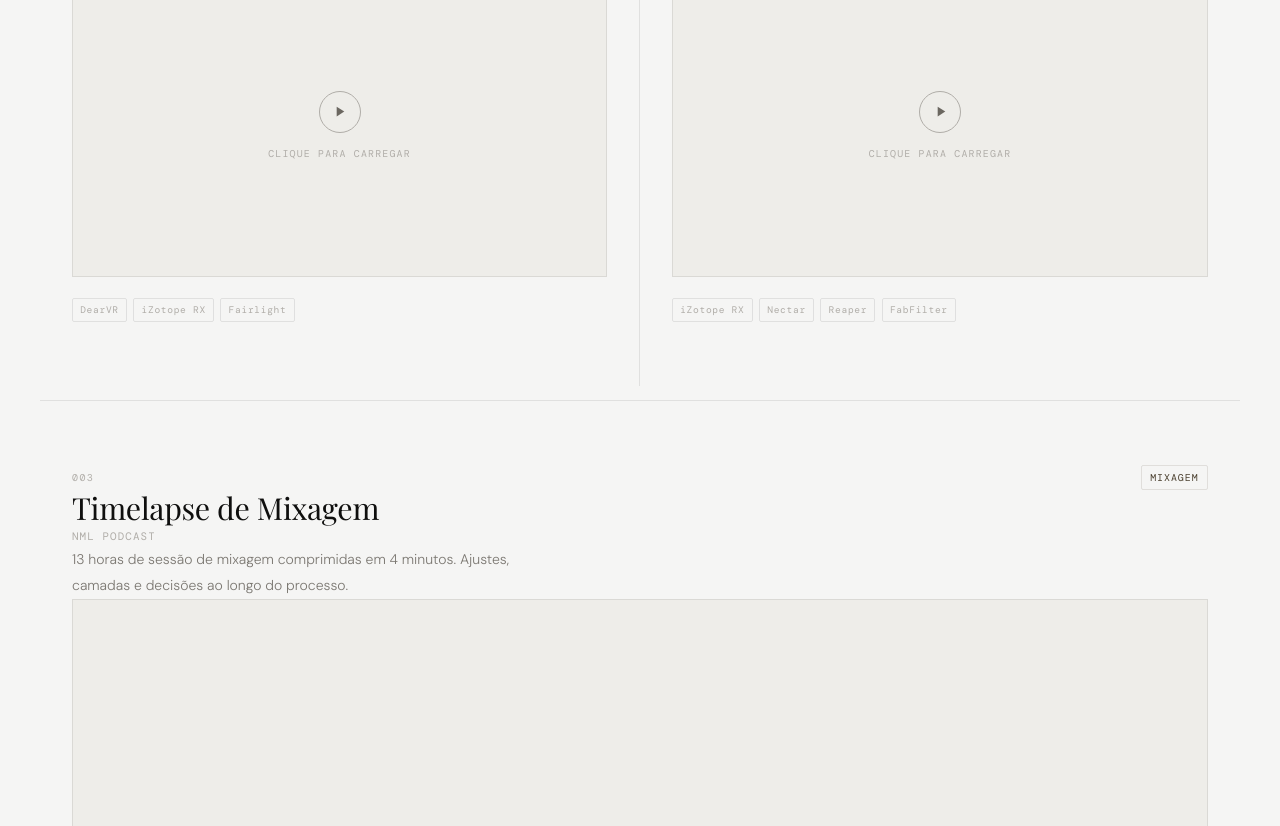
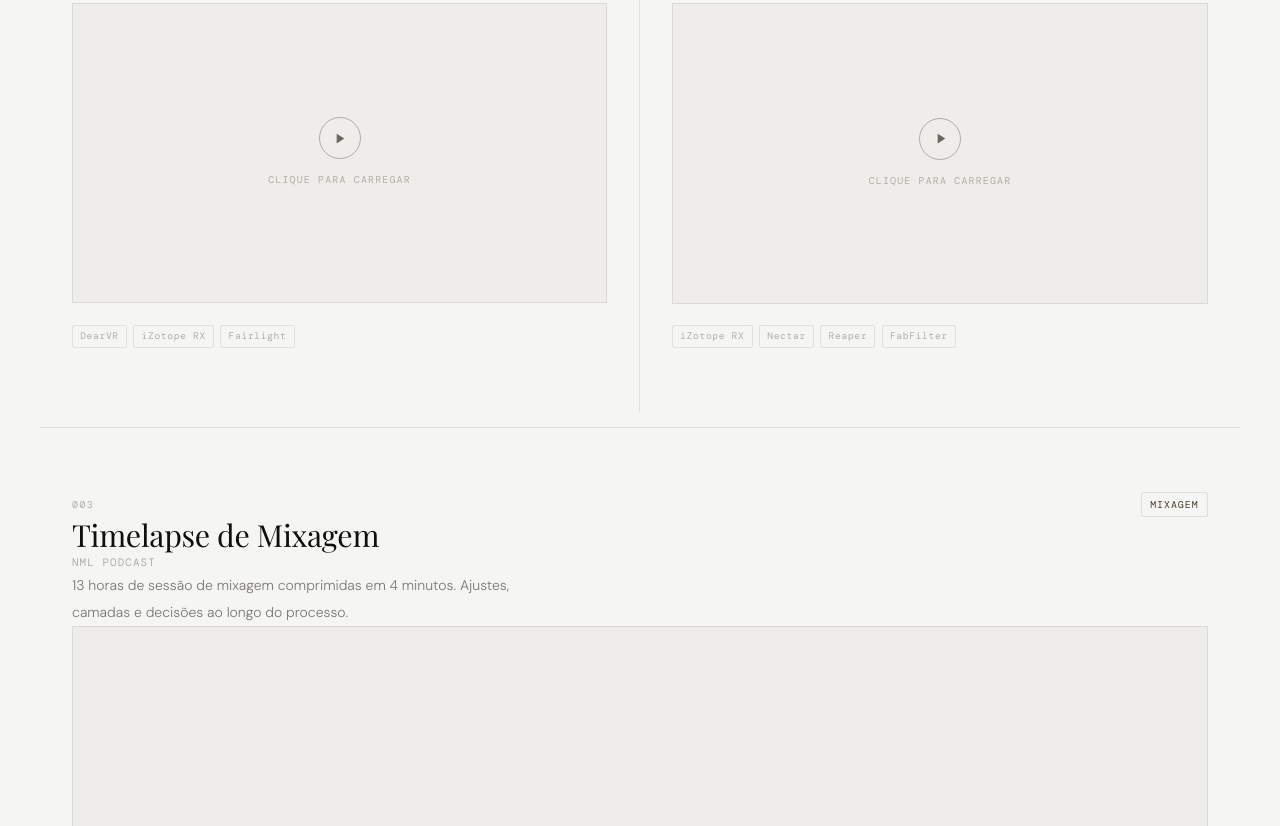
Before and after one commit to ResonanceCore/ResonanceCore.github.io, a plain HTML site: page index.html in a window 1280 px wide. Shown: the part 1578-2404 px from the top of the page. Drawn offline with nearby package versions, Linux system fonts and the light colour scheme; a web font is replaced by a local one.

Commit message:
Add files via upload

```diff
--- a/index.html
+++ b/index.html
@@ -127,9 +127,9 @@
         </div>
         <h3 class="project-title" data-pt="Timelapse de Mixagem" data-en="Mixing Timelapse">Timelapse de Mixagem</h3>
         <p class="project-client">NML Podcast</p>
-        <p class="project-desc" data-pt="13 horas de sessão de mixagem comprimidas em 4 minutos. Ajustes, camadas e decisões ao longo do processo." data-en="13 hours of mixing compressed into 4 minutes. Adjustments, layers and decisions throughout the process.">
-          13 horas de sessão de mixagem comprimidas em 4 minutos. Ajustes, camadas e decisões ao longo do processo.
-        </p>
+        <div class="project-desc">
+          <p data-pt="13 horas de sessão de mixagem comprimidas em 4 minutos. Ajustes, camadas e decisões ao longo do processo." data-en="13 hours of mixing compressed into 4 minutes. Adjustments, layers and decisions throughout the process.">13 horas de sessão de mixagem comprimidas em 4 minutos. Ajustes, camadas e decisões ao longo do processo.</p>
+        </div>
         <div class="video-trigger" data-src="https://player.vimeo.com/video/989617160?autoplay=1">
           <div class="video-thumb-placeholder">
             <div class="play-icon" aria-label="Reproduzir vídeo">
--- a/styles.css
+++ b/styles.css
@@ -397,12 +397,9 @@
   text-transform: uppercase;
 }
 
-p.project-desc {
-  font-size: 0.875rem;
-  color: var(--text-muted);
-  line-height: 1.9;
+div.project-desc {
   max-width: 460px;
-  opacity: 0.88;
+  align-self: start;
 }
 
 .project-desc p {
```
